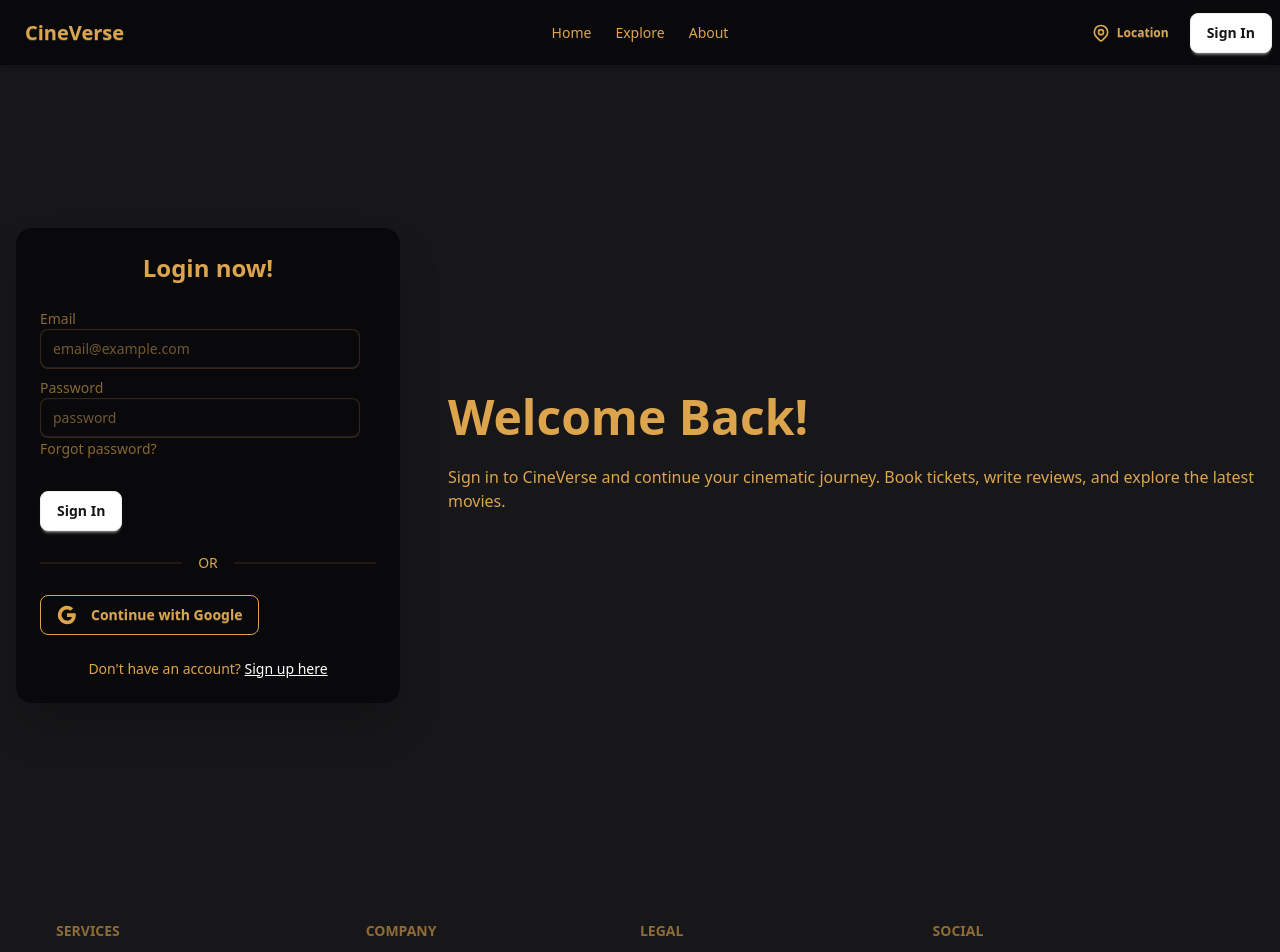
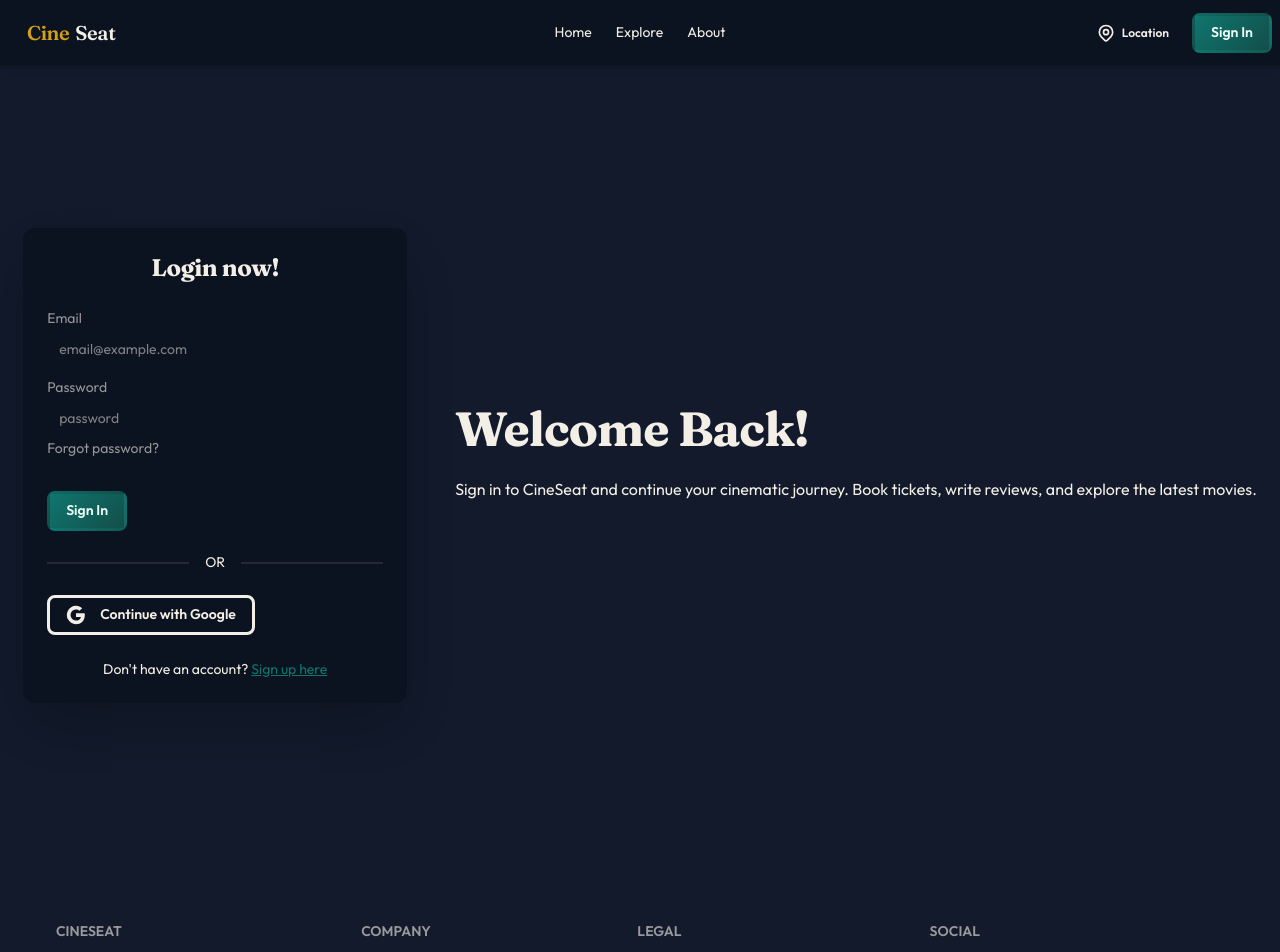
Before and after one commit to SrinivasLakavath/Ticket-booking-System, a React (Vite) app in the folder Frontend/: page /sign-in in a window 1280 px wide. Shown: the top 952 px of the page. Built offline with nearby package versions, Linux system fonts and the light colour scheme; no server answers.

Commit message:
Rename the client experience to CineSeat with a cinema-night teal and gold look.
Make the product identity unmistakable in titles, nav, and package metadata.

```diff
--- a/Frontend/index.html
+++ b/Frontend/index.html
@@ -1,10 +1,13 @@
 <!doctype html>
-<html lang="en" data-theme="luxury">
+<html lang="en" data-theme="cineseat">
   <head>
     <meta charset="UTF-8" />
     <link rel="icon" type="image/svg+xml" href="/vite.svg" />
     <meta name="viewport" content="width=device-width, initial-scale=1.0" />
-    <title>CineVerse - Your Gateway to the Silver Screen</title>
+    <title>CineSeat — Book cinema seats with confidence</title>
+    <link rel="preconnect" href="https://fonts.googleapis.com" />
+    <link rel="preconnect" href="https://fonts.gstatic.com" crossorigin />
+    <link href="https://fonts.googleapis.com/css2?family=Outfit:wght@400;500;600;700&family=Fraunces:opsz,wght@9..144,600;9..144,700&display=swap" rel="stylesheet" />
     <!-- Razorpay SDK -->
     <script src="https://checkout.razorpay.com/v1/checkout.js"></script>
   </head>
--- a/Frontend/package.json
+++ b/Frontend/package.json
@@ -1,7 +1,8 @@
 {
-  "name": "movie-booking-app-client",
+  "name": "cineseat-frontend",
   "private": true,
   "version": "0.0.0",
+  "description": "CineSeat web client — Srinivas Lakavath's cinema ticket booking UI",
   "type": "module",
   "scripts": {
     "dev": "dotenv -- vite",
--- a/Frontend/src/components/Context/theme.js
+++ b/Frontend/src/components/Context/theme.js
@@ -1,25 +1,24 @@
 import { createContext, useContext, useEffect, useState } from "react";
 
 export const ThemeContext = createContext({
-    theme: 'luxury',
+    theme: 'cineseat',
   toggleTheme: () => {},
 });
 
 export const ThemeProvider = ({ children }) => {
   const [theme, setTheme] = useState(() => {
-    // Get theme from localStorage or default to 'luxury'
-    return localStorage.getItem('theme') || 'luxury';
+    const saved = localStorage.getItem('theme');
+    if (!saved || saved === 'luxury' || saved === 'dark') return 'cineseat';
+    return saved;
   });
 
   useEffect(() => {
-    // Apply theme to HTML element
     document.documentElement.setAttribute('data-theme', theme);
-    // Save to localStorage
     localStorage.setItem('theme', theme);
   }, [theme]);
 
   const toggleTheme = () => {
-    setTheme((prevTheme) => prevTheme === 'luxury' ? 'dark' : 'luxury');
+    setTheme((prevTheme) => (prevTheme === 'cineseat' ? 'light' : 'cineseat'));
   };
 
   return (
--- a/Frontend/src/components/Footer/index.jsx
+++ b/Frontend/src/components/Footer/index.jsx
@@ -2,8 +2,8 @@ const Footer = () => {
   return (
     <footer className="footer sm:footer-horizontal bg-base-200 text-base-content p-14">
         <nav>
-          <h6 className="footer-title">Services</h6>
-          <a className="link link-hover">Movie Booking</a>
+          <h6 className="footer-title">CineSeat</h6>
+          <a className="link link-hover">Ticket Booking</a>
           <a className="link link-hover">Seat Selection</a>
           <a className="link link-hover">Gift Cards</a>
           <a className="link link-hover">Group Bookings</a>
--- a/Frontend/src/components/Navbar/index.jsx
+++ b/Frontend/src/components/Navbar/index.jsx
@@ -106,8 +106,8 @@ const Navbar = () => {
         </div>
 
         {/* Logo */}
-        <a className="btn btn-ghost text-xl" onClick={toHome}>
-          CineVerse
+        <a className="btn btn-ghost text-xl font-display tracking-tight" onClick={toHome}>
+          <span className="text-secondary">Cine</span>Seat
         </a>
       </div>
 
--- a/Frontend/src/index.css
+++ b/Frontend/src/index.css
@@ -1,4 +1,79 @@
 @import "tailwindcss";
 @plugin "daisyui" {
-  themes: luxury --default;
+  themes: cineseat --default, light;
 }
+
+@plugin "daisyui/theme" {
+  name: "cineseat";
+  default: true;
+  prefersdark: true;
+  color-scheme: dark;
+
+  --color-base-100: #0b1220;
+  --color-base-200: #121a2b;
+  --color-base-300: #1a2438;
+  --color-base-content: #f3efe6;
+
+  --color-primary: #0f766e;
+  --color-primary-content: #ecfdf8;
+
+  --color-secondary: #d4a017;
+  --color-secondary-content: #1a1200;
+
+  --color-accent: #1d4e89;
+  --color-accent-content: #e8f1ff;
+
+  --color-neutral: #152033;
+  --color-neutral-content: #f3efe6;
+
+  --color-info: #38bdf8;
+  --color-info-content: #082f49;
+  --color-success: #2dd4a8;
+  --color-success-content: #042f24;
+  --color-warning: #f5c451;
+  --color-warning-content: #3b2a00;
+  --color-error: #f87171;
+  --color-error-content: #450a0a;
+
+  --radius-selector: 0.5rem;
+  --radius-field: 0.5rem;
+  --radius-box: 0.75rem;
+}
+
+:root {
+  --cineseat-navy: #0b1220;
+  --cineseat-teal: #0f766e;
+  --cineseat-gold: #d4a017;
+  --cineseat-cream: #f3efe6;
+  --font-display: "Fraunces", Georgia, serif;
+  --font-body: "Outfit", "Segoe UI", sans-serif;
+}
+
+html,
+body,
+#root {
+  min-height: 100%;
+  font-family: var(--font-body);
+  background:
+    radial-gradient(ellipse at top, rgba(15, 118, 110, 0.18), transparent 45%),
+    radial-gradient(ellipse at bottom right, rgba(212, 160, 23, 0.12), transparent 40%),
+    var(--cineseat-navy);
+  color: var(--cineseat-cream);
+}
+
+h1,
+h2,
+.font-display {
+  font-family: var(--font-display);
+  letter-spacing: -0.02em;
+}
+
+.btn-primary {
+  background: linear-gradient(135deg, var(--cineseat-teal), #134e4a);
+  border-color: transparent;
+  color: #ecfdf8;
+}
+
+.btn-primary:hover {
+  background: linear-gradient(135deg, #0d9488, var(--cineseat-teal));
+}
--- a/Frontend/src/main.jsx
+++ b/Frontend/src/main.jsx
@@ -14,10 +14,13 @@ import "./index.css";
 
 const queryClient = new QueryClient();
 
-// Force clear old theme and set to luxury
-if (localStorage.getItem('theme') !== 'luxury') {
-  localStorage.setItem('theme', 'luxury');
-  document.documentElement.setAttribute('data-theme', 'luxury');
+// Prefer CineSeat cinema-night theme (migrate away from legacy luxury)
+const storedTheme = localStorage.getItem('theme');
+if (!storedTheme || storedTheme === 'luxury' || storedTheme === 'dark') {
+  localStorage.setItem('theme', 'cineseat');
+  document.documentElement.setAttribute('data-theme', 'cineseat');
+} else {
+  document.documentElement.setAttribute('data-theme', storedTheme);
 }
 
 createRoot(document.getElementById("root")).render(
--- a/Frontend/src/pages/homepage/index.jsx
+++ b/Frontend/src/pages/homepage/index.jsx
@@ -36,9 +36,9 @@ const Homepage = () => {
         <div className="hero-overlay bg-opacity-60"></div>
         <div className="hero-content text-center text-neutral-content">
           <div className="max-w-md">
-            <h1 className="mb-5 text-5xl font-bold">Your Gateway to the Silver Screen</h1>
+            <h1 className="mb-5 text-5xl font-bold font-display">CineSeat</h1>
             <p className="mb-5">
-              Discover the latest blockbusters, book your seats with ease, and enjoy an unforgettable cinema experience with CineVerse.
+              Srinivas Lakavath&apos;s ticket booking system — find tonight&apos;s shows, lock your seats in real time, and walk into the theatre ready.
             </p>
             <button className="btn btn-primary" onClick={toExplorePage}>
               Explore Movies
--- a/Frontend/src/pages/sign-in/index.jsx
+++ b/Frontend/src/pages/sign-in/index.jsx
@@ -36,7 +36,7 @@ const SigninPage = () => {
         <div className="text-center lg:text-left lg:ml-8">
           <h1 className="text-5xl font-bold">Welcome Back!</h1>
           <p className="py-6">
-            Sign in to CineVerse and continue your cinematic journey. Book tickets, write reviews, and explore the latest movies.
+            Sign in to CineSeat and continue your cinematic journey. Book tickets, write reviews, and explore the latest movies.
           </p>
         </div>
         <div className="card w-full max-w-sm shadow-2xl bg-base-100">
--- a/Frontend/src/pages/sign-up/index.jsx
+++ b/Frontend/src/pages/sign-up/index.jsx
@@ -38,7 +38,7 @@ const SignupPage = () => {
     <div className="hero min-h-screen bg-base-200">
       <div className="hero-content flex-col lg:flex-row-reverse">
         <div className="text-center lg:text-left lg:ml-8">
-          <h1 className="text-5xl font-bold">Join CineVerse!</h1>
+          <h1 className="text-5xl font-bold font-display">Join CineSeat!</h1>
           <p className="py-6">
             Create your account to start booking movie tickets, writing reviews, and discovering your next favorite film.
           </p>
```
Also changed, not shown: 1 other file (tests, documents, lock files or other folders).
